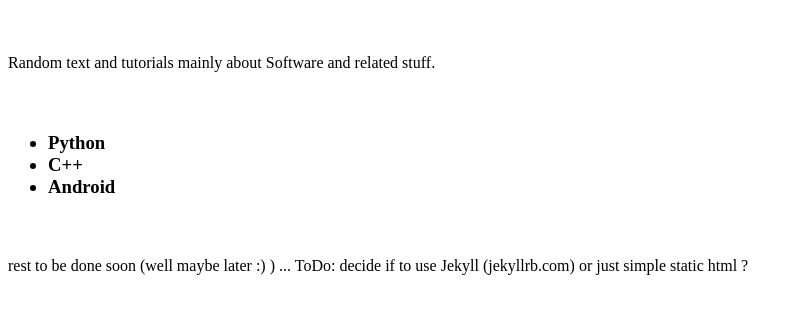
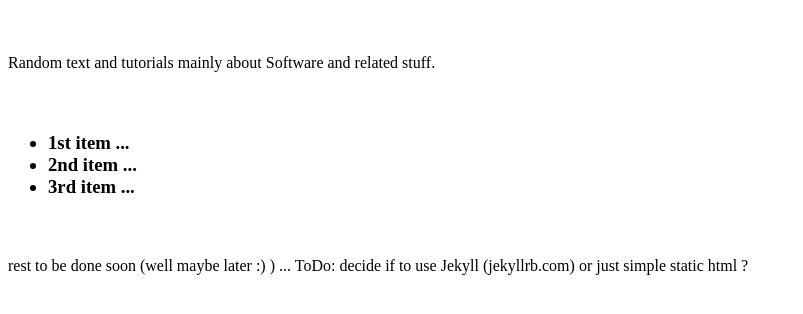
Before and after one commit to MichalBroucek/mb.github.io, a plain HTML site: page index.html in a window 1280 px wide. Shown: the part 48-362 px from the top of the page, without its empty margins (0-803 px from the left). Drawn offline with Linux system fonts and the light colour scheme.

Commit message:
Restart project ? Or delete it ?

```diff
--- a/index.html
+++ b/index.html
@@ -8,9 +8,9 @@ Random text and tutorials mainly about Software and related stuff.
 <h3>
 <br/>
 <ul>
-  <li>Python</li>
-  <li>C++</li>
-  <li>Android</li>
+  <li>1st item ...</li>
+  <li>2nd item ...</li>
+  <li>3rd item ...</li>
 </ul>
 <br/>
 </h3>
```
